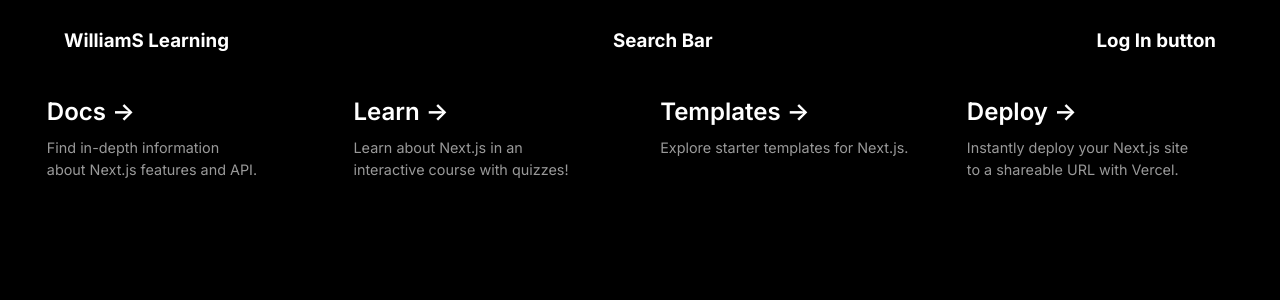
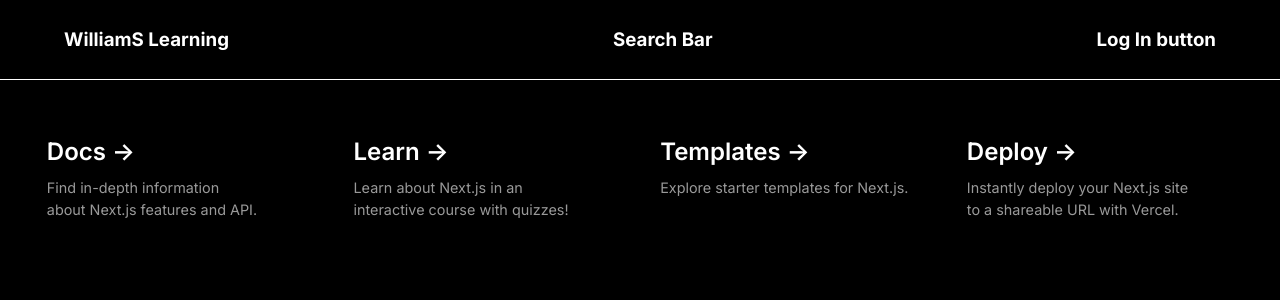
Before and after one commit to guillemsenabre/WilliamsLearning, a Next.js app in the folder Frontend/wlearning/: page / in a window 1280 px wide. Shown: the top 300 px of the page. Built offline with nearby package versions, Linux system fonts and the light colour scheme.

Commit message:
css: border bottom line

```diff
--- a/Frontend/wlearning/styles/page.module.css
+++ b/Frontend/wlearning/styles/page.module.css
@@ -8,10 +8,13 @@
 .mainHeader {
   display: flex;
   height: 10vh;
-  width: 100%;
+  width: 100vw;
+  max-width: 100%;
   justify-content: space-between;
   text-align: center;
   align-items: center;
+  border-bottom: 1px solid white;
+  margin-bottom: 5vh;
 }
 
 .mainHeader h3 {
@@ -25,6 +28,7 @@
 }
 
 .grid {
+  margin: 0;
   display: grid;
   grid-template-columns: repeat(4, minmax(25%, auto));
   max-width: 100%;
@@ -58,8 +62,7 @@
   text-wrap: balance;
 }
 
-/* Enable hover only on non-touch devices */
-@media (hover: hover) and (pointer: fine) {
+
 .card:hover {
   background: rgba(var(--card-rgb), 0.1);
   border: 1px solid rgba(var(--card-border-rgb), 0.15);
@@ -67,7 +70,6 @@
 
 .card:hover span {
   transform: translateX(4px);
-  }
 }
 
 /* Removes span transform transition*/
```
Lines whose indentation alone changed are shown as unchanged.
